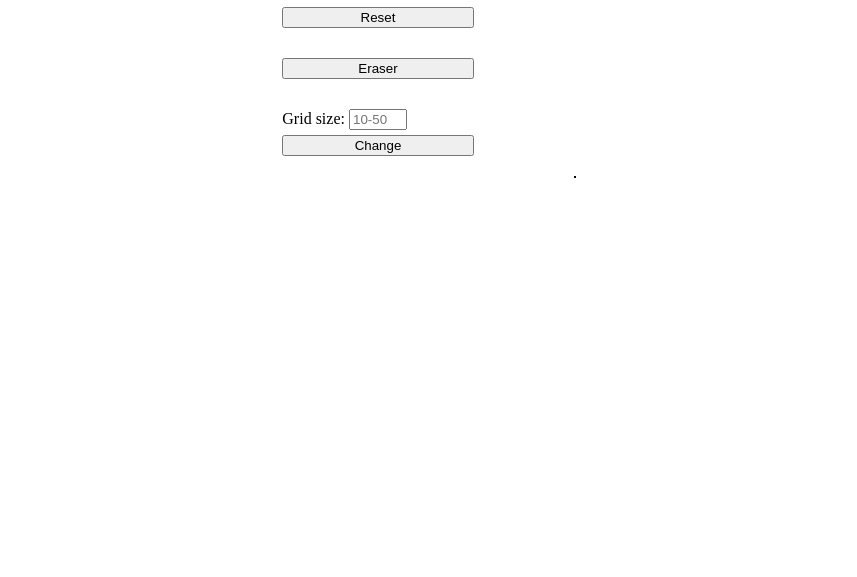
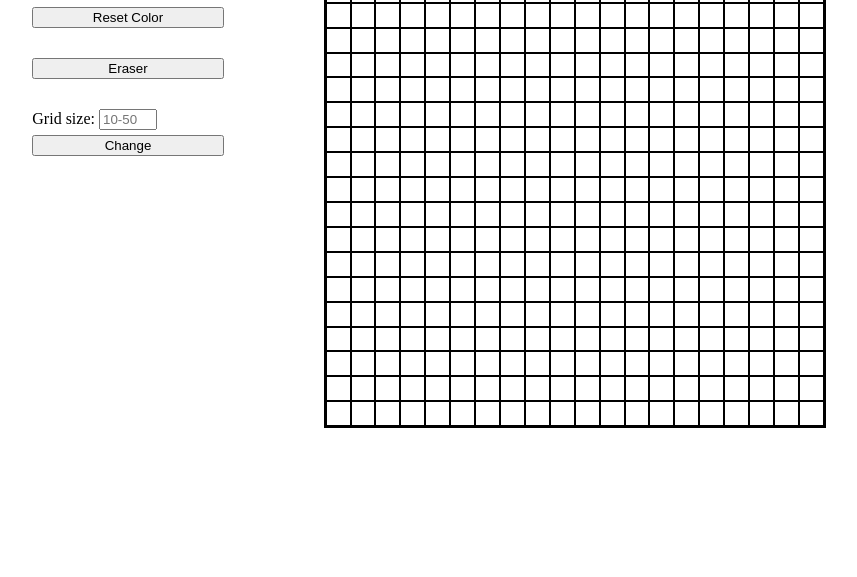
Before and after one commit to Foveejong/etch-a-sketch, a plain HTML site: page index.html in a window 1280 px wide. Shown: the part 223-800 px from the top of the page, without its empty margins (211-1068 px from the left). Drawn offline with Linux system fonts and the light colour scheme.

Commit message:
Set min size of grid size input textbar and changed reset to reset color

```diff
--- a/index.html
+++ b/index.html
@@ -12,16 +12,18 @@
         <div class="toggle-menu-container">
             <h1>Toggle Menu</h1>
             <div class="toggle-menu">
-                <button id="reset">Reset</button>
+                <button id="reset">Reset Color</button>
                 <button id="erase">Eraser</button>
                 <form id="gridsizeform">
-                    <label for="gridsize">Grid size: <input type="number" max="50" min="10" placeholder="10-50" id="gridsize"></label>
+                    <label for="gridsize">Grid size:
+                        <input type="number" max="50" min="10" placeholder="10-50" id="gridsize">
+                    </label>
                     <input type="submit" value="Change">
                 </form>
             </div>
         </div>
         <div class="grid-container">
-            <div class="grid"></div>
+            <div class="screen"></div>
         </div>
     </div>
 </body>
```
